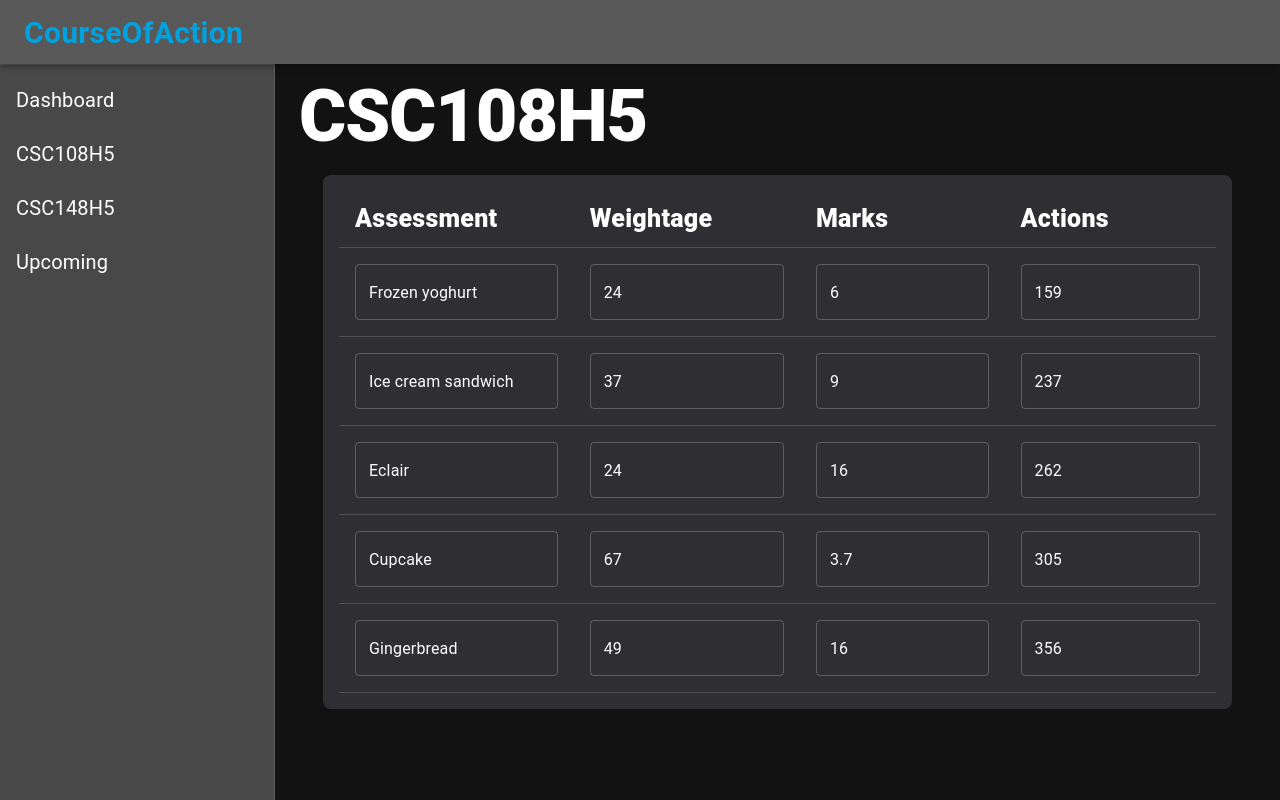
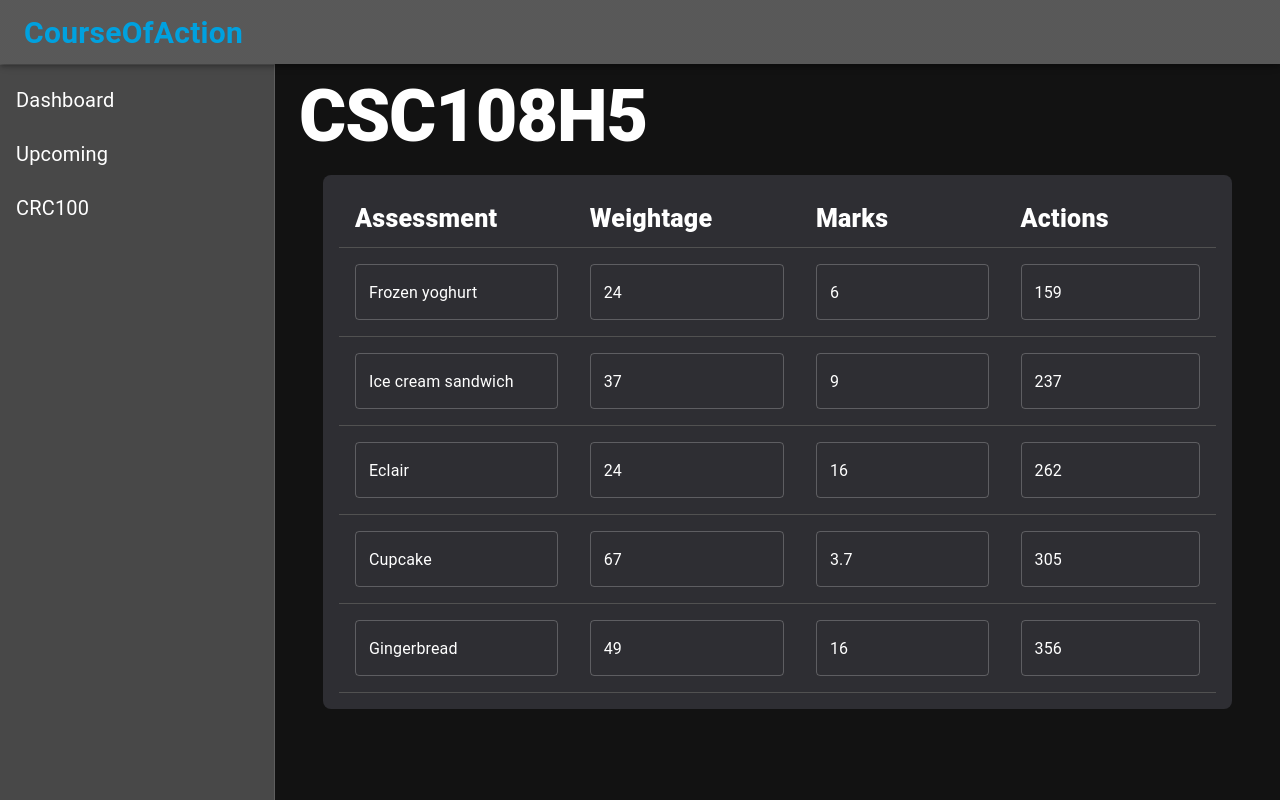
Before and after one commit to utmgdsc/CourseOfAction, a React (Create React App) app in the folder frontend/: page / in a window 1280 px wide. Built offline with nearby package versions, Linux system fonts and the light colour scheme.

Commit message:
Fixed redux node packages

```diff
--- a/frontend/package.json
+++ b/frontend/package.json
@@ -16,6 +16,7 @@
     "@types/react-dom": "^17.0.11",
     "react": "^17.0.2",
     "react-dom": "^17.0.2",
+    "react-redux": "^7.2.6",
     "react-router-dom": "^6.2.1",
     "react-scripts": "5.0.0",
     "typescript": "^4.5.5",
--- a/frontend/src/components/NavDrawer.tsx
+++ b/frontend/src/components/NavDrawer.tsx
@@ -9,9 +9,12 @@ import {
   Box,
   Typography,
 } from "@mui/material";
-import { fontSize } from "@mui/system";
+import { useSelector } from "react-redux";
+import { RootState } from "../store/index";
 
 function NavDrawer() {
+  const courses = useSelector((state: RootState) => state.courses);
+
   return (
     <Drawer
       variant="permanent"
@@ -28,15 +31,15 @@ function NavDrawer() {
       <Box sx={{ overflow: "auto" }}>
         <Divider />
         <List>
-          {["Dashboard", "CSC108H5", "CSC148H5", "Upcoming"].map(
-            (text, index) => (
+          {["Dashboard", "Upcoming"]
+            .concat(Object.keys(courses.currentCourses))
+            .map((text, index) => (
               <ListItem button sx={{ borderRadius: 2 }} key={text}>
                 <ListItemText>
                   <Typography sx={{ fontSize: "20px" }}>{text}</Typography>
                 </ListItemText>
               </ListItem>
-            )
-          )}
+            ))}
         </List>
       </Box>
     </Drawer>
--- a/frontend/src/index.tsx
+++ b/frontend/src/index.tsx
@@ -4,16 +4,21 @@ import "./index.css";
 import App from "./App";
 import reportWebVitals from "./reportWebVitals";
 import { ThemeProvider } from "@mui/material/styles";
+import store from "./store/index";
+import { Provider } from "react-redux";
+
 import theme from "./theme";
 import { CssBaseline } from "@mui/material";
 
 ReactDOM.render(
   <React.StrictMode>
-    <ThemeProvider theme={theme}>
-      <CssBaseline>
-        <App />
-      </CssBaseline>
-    </ThemeProvider>
+    <Provider store={store}>
+      <ThemeProvider theme={theme}>
+        <CssBaseline>
+          <App />
+        </CssBaseline>
+      </ThemeProvider>
+    </Provider>
   </React.StrictMode>,
   document.getElementById("root")
 );
--- a/frontend/src/store/index.tsx
+++ b/frontend/src/store/index.tsx
@@ -1,11 +1,12 @@
-import { configureStore } from '@reduxjs/toolkit';
-import coursesReducer from './courses';
-
+import { configureStore } from "@reduxjs/toolkit";
+import coursesReducer from "./courses";
 
 const store = configureStore({
-    reducer: {
-        courses: coursesReducer
-    }
+  reducer: {
+    courses: coursesReducer,
+  },
 });
 
+// Infer the `RootState` and `AppDispatch` types from the store itself
+export type RootState = ReturnType<typeof store.getState>;
 export default store;
--- a/frontend/src/theme.js
+++ b/frontend/src/theme.js
@@ -24,9 +24,6 @@ const theme = createTheme({
     },
     navBackgorund: {
       main: "#484848",
-    },
-    green: {
-      main: "#118A7E",
     },
     highlight: {
       main: "#2E2E33",
```
